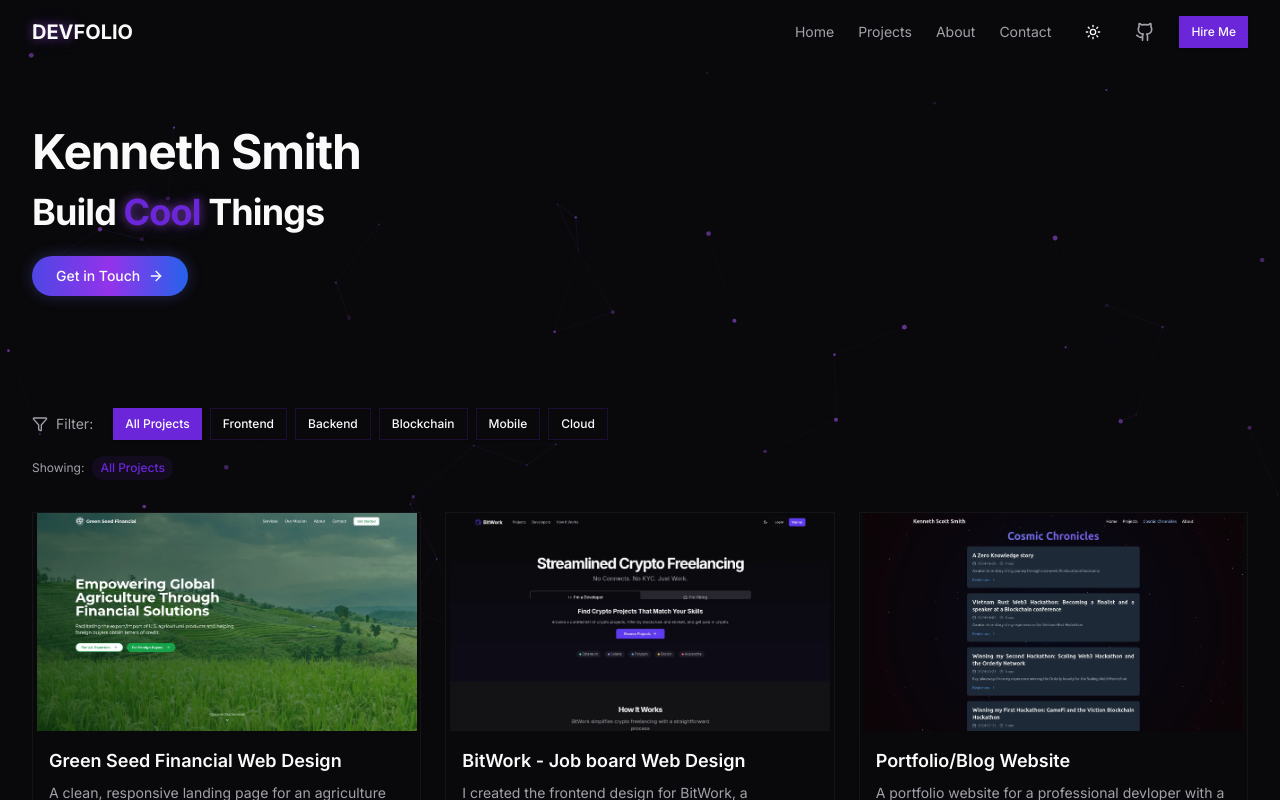
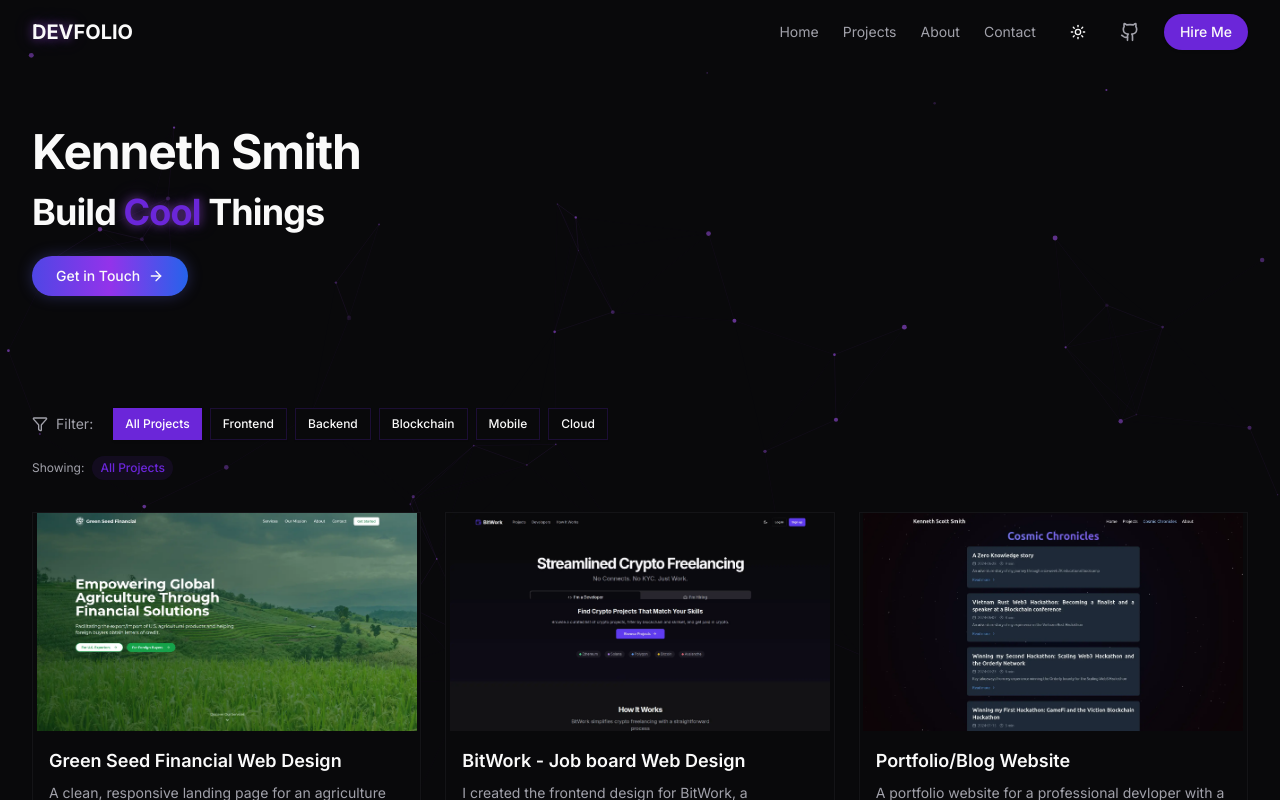
Before and after one commit to ksmit323/kennethsmith, a Next.js app: page / in a window 1280 px wide. Shown: the top 800 px of the page. Built offline with nearby package versions, Linux system fonts and the light colour scheme.

Commit message:
update stying

```diff
--- a/components/navbar.tsx
+++ b/components/navbar.tsx
@@ -62,7 +62,7 @@ export function Navbar() {
             <Github className="h-5 w-5 text-muted-foreground hover:text-primary transition-colors" />
           </Link>
 
-          <Button asChild size="sm">
+          <Button asChild size="default" className="rounded-full">
             <a href="#contact">Hire Me</a>
           </Button>
         </nav>
```
